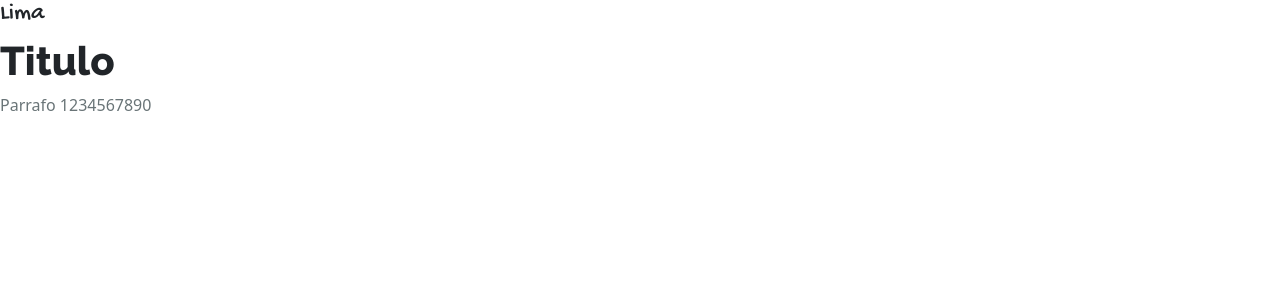
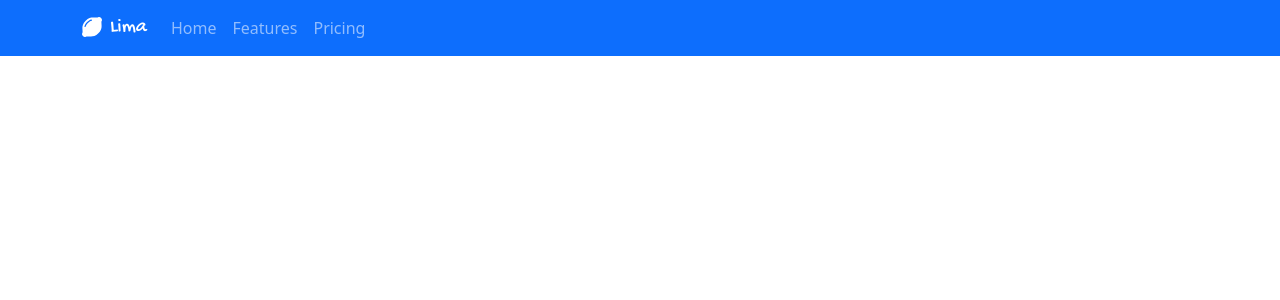
Before and after one commit to DG27AR/coderhouse-project, a React (Create React App) app: page / in a window 1280 px wide. Shown: the top 300 px of the page. Built offline with nearby package versions, Linux system fonts and the light colour scheme.

Commit message:
Agregando React Icons y componente Navbar

```diff
--- a/package.json
+++ b/package.json
@@ -10,6 +10,7 @@
     "react": "^17.0.2",
     "react-bootstrap": "^1.6.1",
     "react-dom": "^17.0.2",
+    "react-icons": "^4.2.0",
     "react-scripts": "4.0.3",
     "web-vitals": "^1.1.2"
   },
--- a/src/App.js
+++ b/src/App.js
@@ -1,14 +1,8 @@
 import 'bootstrap/dist/css/bootstrap.css'; // Bootstrap CSS
-import { Button } from 'react-bootstrap';
+import RBSNavbar from './components/Navbar';
 
 function App() {
-  return (
-    <div>
-      <h4 className="fontCursive d1">Lima</h4>
-      <h4 className="fontTitle h1">Titulo</h4>
-      <p className="colorGray">Parrafo 1234567890</p>
-    </div>
-  );
+  return <RBSNavbar />;
 }
 
 export default App;
--- /dev/null
+++ b/src/components/Navbar.js
@@ -0,0 +1,25 @@
+import { Navbar, Nav, Container } from 'react-bootstrap';
+import { FaLemon } from 'react-icons/fa';
+
+function RBSNavbar() {
+  return (
+    <Navbar bg="primary" variant="dark" expand="lg">
+      <Container>
+        <Navbar.Brand href="#home" className="fontCursive">
+          <FaLemon className="me-2" />
+          Lima
+        </Navbar.Brand>
+        <Navbar.Toggle aria-controls="basic-navbar-nav" />
+        <Navbar.Collapse id="basic-navbar-nav">
+          <Nav className="me-auto">
+            <Nav.Link href="#home">Home</Nav.Link>
+            <Nav.Link href="#features">Features</Nav.Link>
+            <Nav.Link href="#pricing">Pricing</Nav.Link>
+          </Nav>
+        </Navbar.Collapse>
+      </Container>
+    </Navbar>
+  );
+}
+
+export default RBSNavbar;
```
Also changed, not shown: 1 other file (tests, documents, lock files or other folders).
